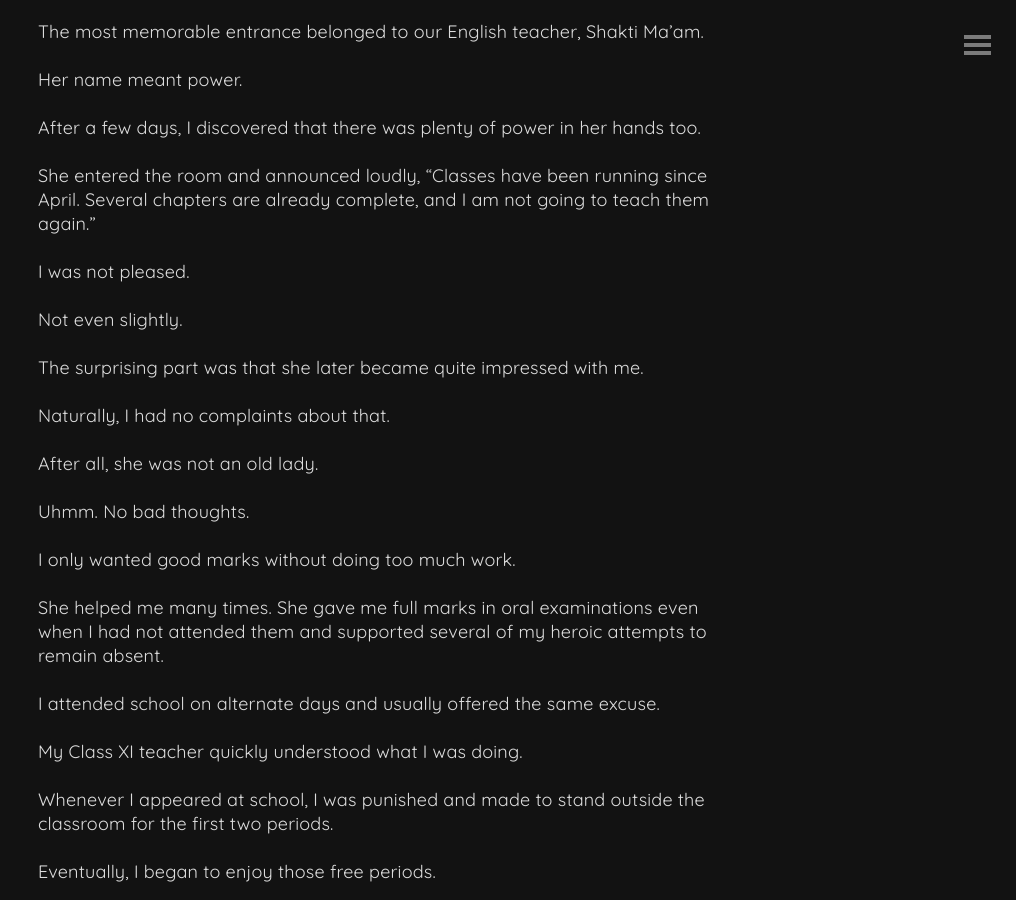
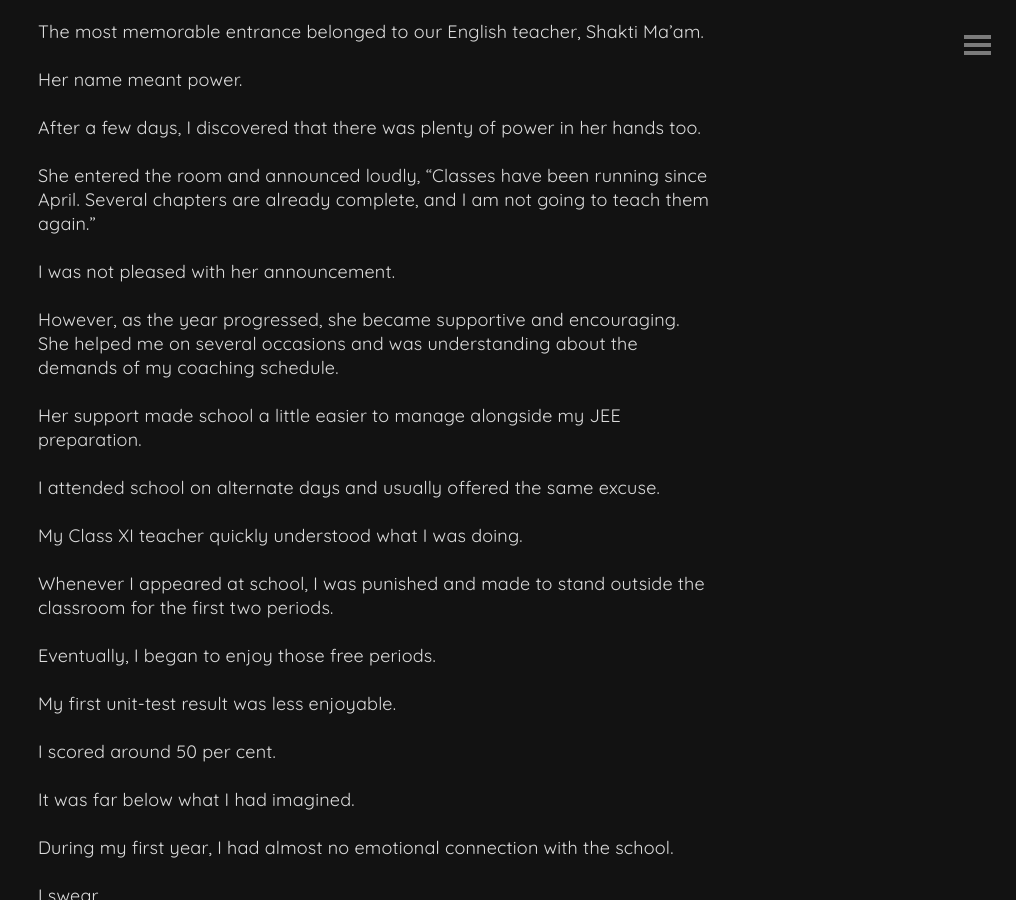
Before and after one commit to spraphul/blog, a Jekyll site: the page built from _posts/2026-07-28-journey.md, in a window 1280 px wide and 900 px high, scrolled down 6819 px. Shown: the whole window, without its empty margins (264-1280 px from the left). Built offline with Jekyll 4.4.1, drawn with Linux system fonts in a browser that asks for light colours; some web fonts are replaced.

Commit message:
Update 2026-07-28-journey.md

```diff
--- a/_posts/2026-07-28-journey.md
+++ b/_posts/2026-07-28-journey.md
@@ -224,21 +224,11 @@ After a few days, I discovered that there was plenty of power in her hands too.
 
 She entered the room and announced loudly, “Classes have been running since April. Several chapters are already complete, and I am not going to teach them again.”
 
-I was not pleased.
+I was not pleased with her announcement.
 
-Not even slightly.
+However, as the year progressed, she became supportive and encouraging. She helped me on several occasions and was understanding about the demands of my coaching schedule.
 
-The surprising part was that she later became quite impressed with me.
-
-Naturally, I had no complaints about that.
-
-After all, she was not an old lady.
-
-Uhmm. No bad thoughts.
-
-I only wanted good marks without doing too much work.
-
-She helped me many times. She gave me full marks in oral examinations even when I had not attended them and supported several of my heroic attempts to remain absent.
+Her support made school a little easier to manage alongside my JEE preparation.
 
 I attended school on alternate days and usually offered the same excuse.
 
```
